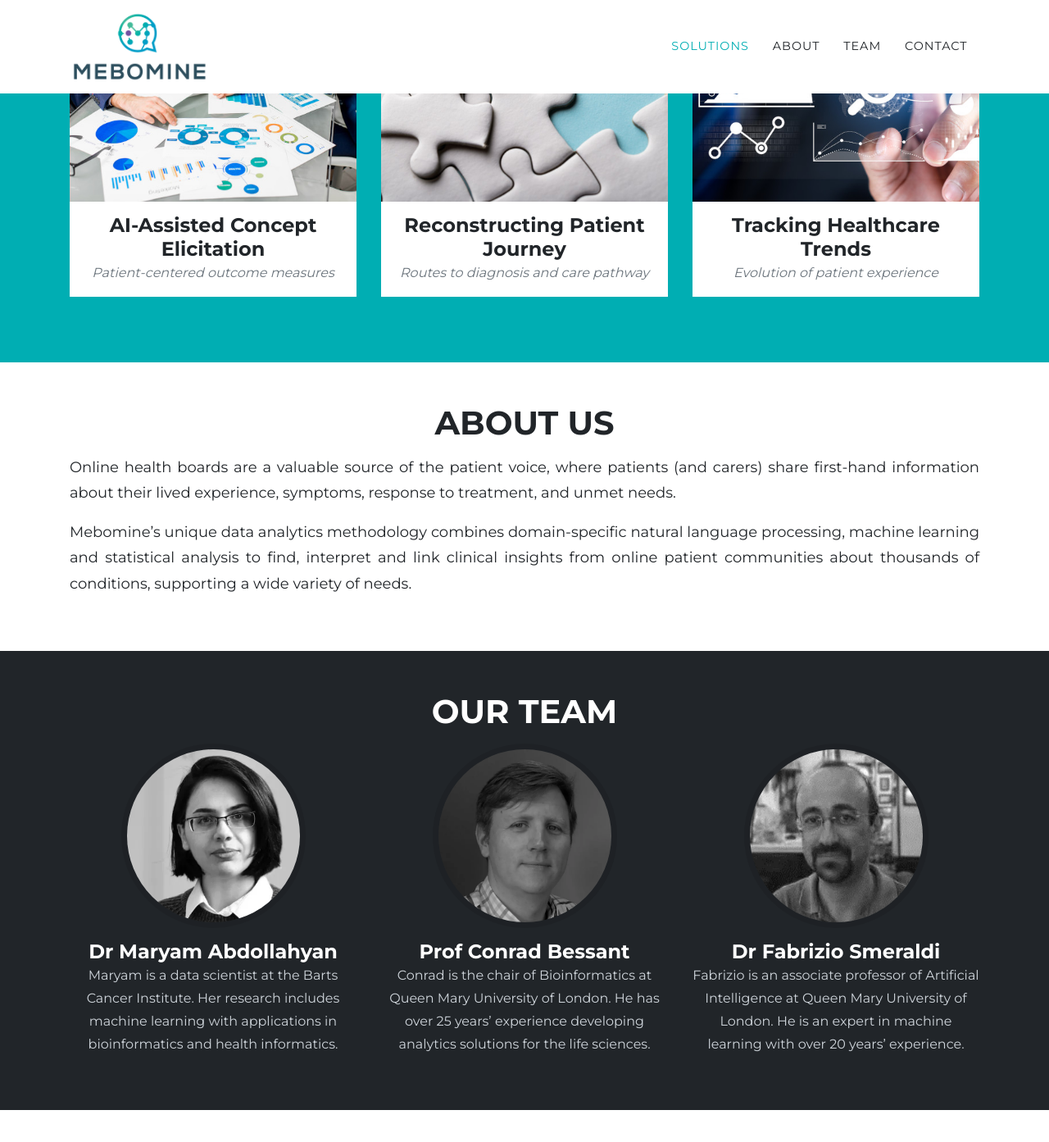
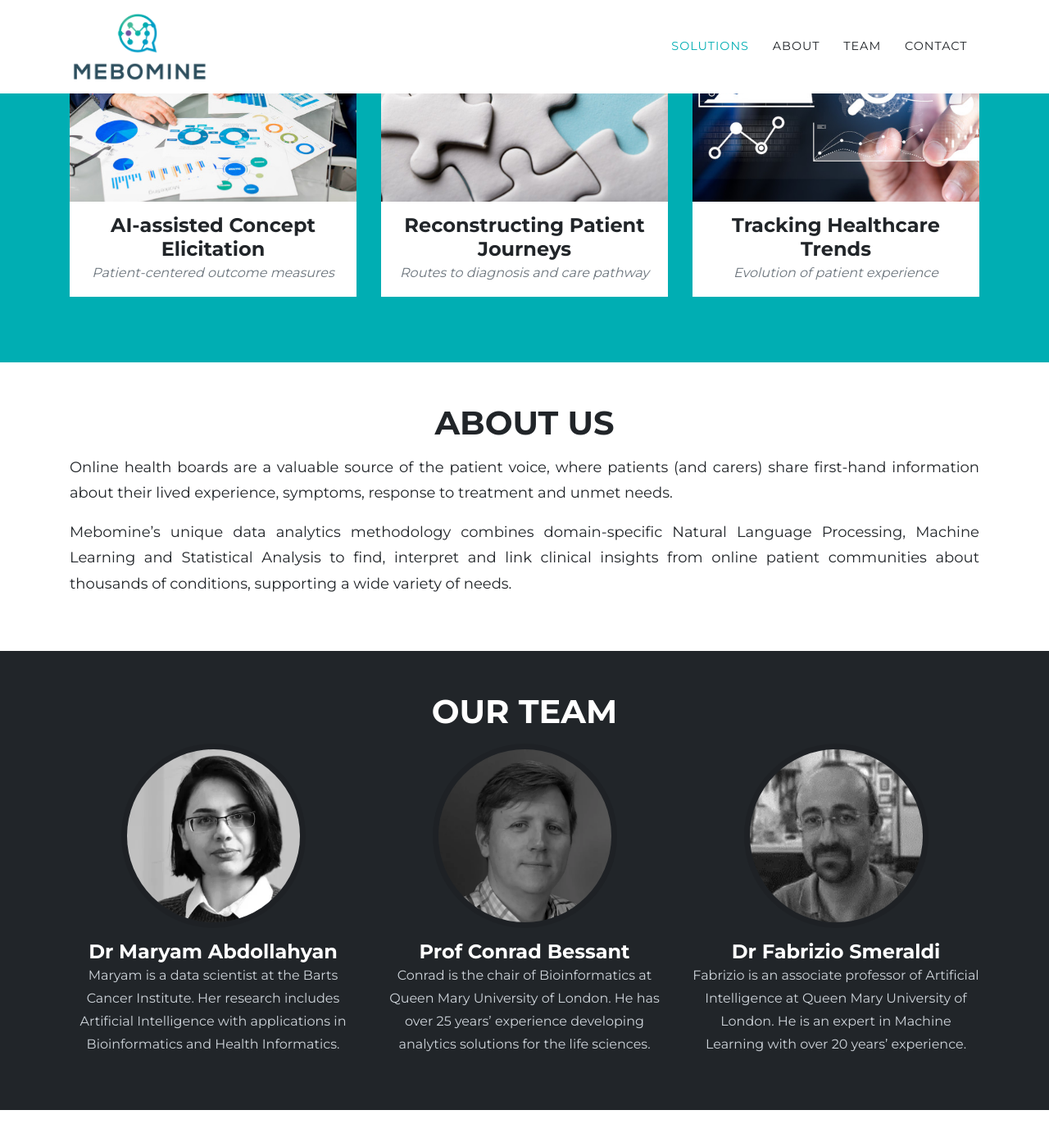
Before and after one commit to acw263/acw263.github.io, a Jekyll site: the page built from index.md, in a window 1280 px wide and 1400 px high, scrolled down 1055 px. Shown: the top 1393 px of the window at 82% size. Built offline with Jekyll 4.4.1, drawn with Linux system fonts in a browser that asks for light colours; some web fonts are replaced.

Commit message:
no message

```diff
--- a/_data/sitetext.yml
+++ b/_data/sitetext.yml
@@ -71,7 +71,7 @@ en: &DEFAULT_EN
   about:
     title: "About Us"
     text:
-    body: "<p>Online health boards are a valuable source of the patient voice, where patients (and carers) share first-hand information about their lived experience, symptoms, response to treatment, and unmet needs.</p><p>Mebomine’s unique data analytics methodology combines domain-specific natural language processing, machine learning and statistical analysis to find, interpret and link clinical insights from online patient communities about thousands of conditions, supporting a wide variety of needs.</p>"
+    body: "<p>Online health boards are a valuable source of the patient voice, where patients (and carers) share first-hand information about their lived experience, symptoms, response to treatment and unmet needs.</p><p>Mebomine’s unique data analytics methodology combines domain-specific Natural Language Processing, Machine Learning and Statistical Analysis to find, interpret and link clinical insights from online patient communities about thousands of conditions, supporting a wide variety of needs.</p>"
     section: about
 
   clients:
@@ -99,7 +99,7 @@ en: &DEFAULT_EN
     section: team
     people:
       - name: "Dr Maryam Abdollahyan"
-        role: "Maryam is a data scientist at the Barts Cancer Institute. Her research includes machine learning with applications in bioinformatics and health informatics."
+        role: "Maryam is a data scientist at the Barts Cancer Institute. Her research includes Artificial Intelligence with applications in Bioinformatics and Health Informatics."
         image: assets/img/team/ma.png
 #        social:
 #          - url: https://twitter.com
@@ -119,7 +119,7 @@ en: &DEFAULT_EN
 #          - url: https://linkedin.com
 #            icon: fab fa-linkedin-in
       - name: "Dr Fabrizio Smeraldi"
-        role: "Fabrizio is an associate professor of Artificial Intelligence at Queen Mary University of London. He is an expert in machine learning with over 20 years’ experience."
+        role: "Fabrizio is an associate professor of Artificial Intelligence at Queen Mary University of London. He is an expert in Machine Learning with over 20 years’ experience."
         image: assets/img/team/fs.png
 #        social:
 #          - url: https://twitter.com
```
Also changed, not shown: _portfolio/project1.md (+2 -2 lines), _portfolio/project2.md (+3 -3 lines), assets/img/portfolio/aav.png, assets/img/portfolio/chf.png, assets/img/portfolio/covid.png.
